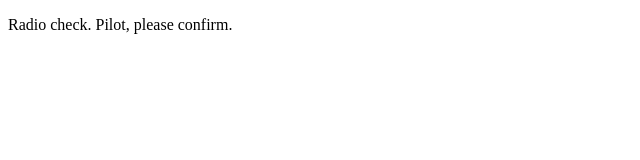
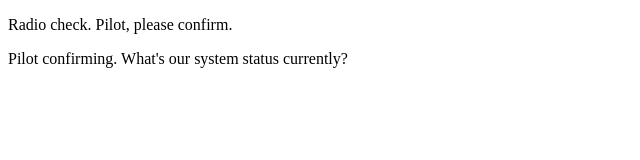
Before and after one commit to kpcomcast/communication-log, a plain HTML site: page index.html in a window 1280 px wide. Shown: the whole page, without its empty margins (0-640 px from the left). Drawn offline with Linux system fonts and the light colour scheme.

Commit message:
Added second line to log

```diff
--- a/index.html
+++ b/index.html
@@ -2,5 +2,6 @@
 <html>
    <body>
       <p>Radio check. Pilot, please confirm.</p>
+      <p>Pilot confirming. What's our system status currently?</p>
    </body>
 </html>
```
